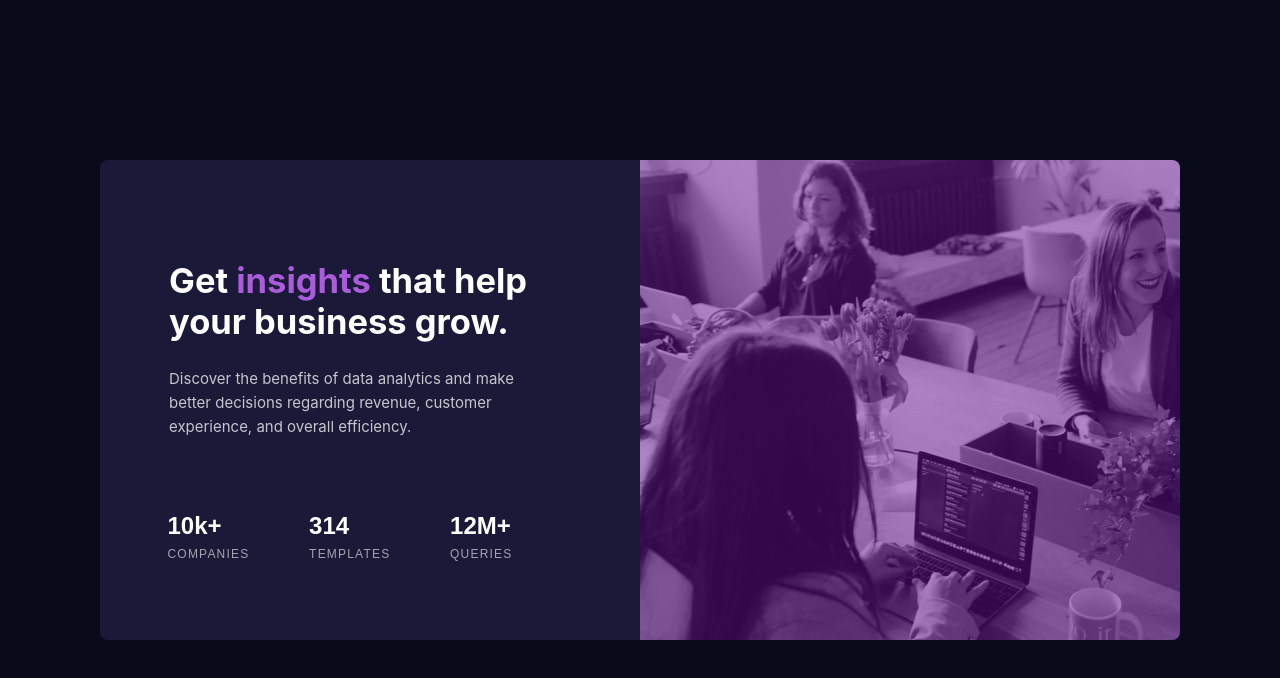
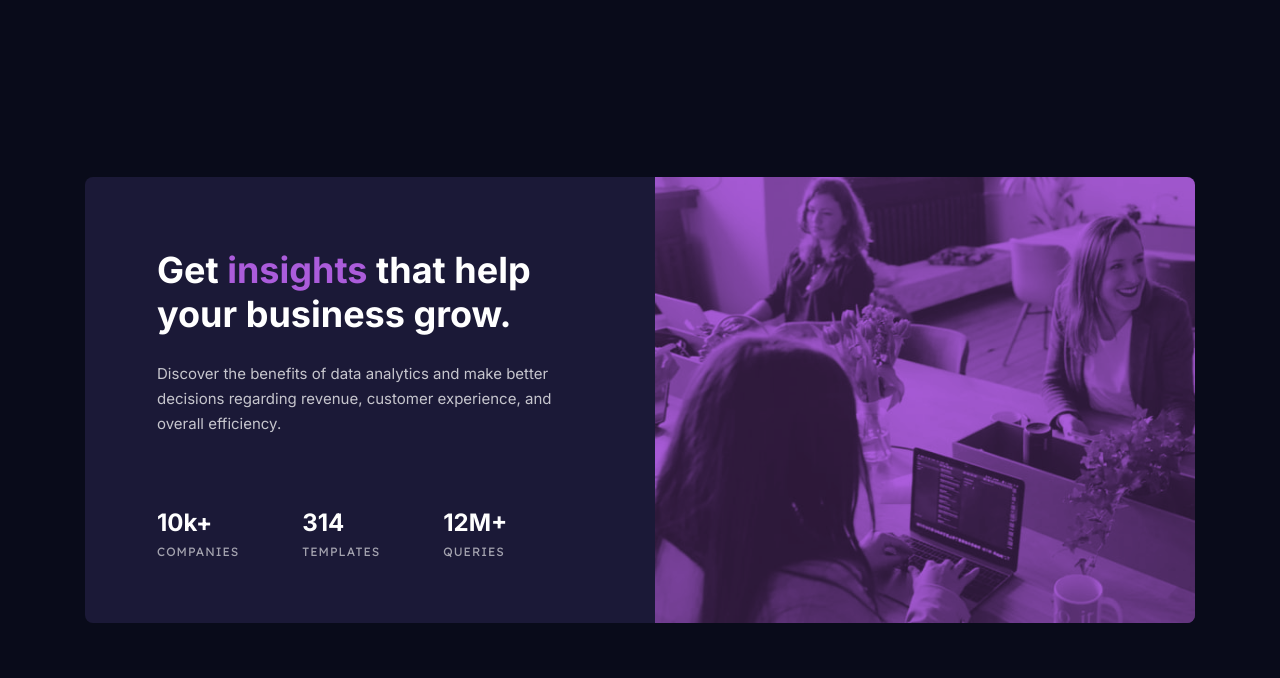
Before and after one commit to chillcodemao/1-stats-preview-card-component, a plain HTML site: page index.html in a window 1280 px wide. Drawn offline with Linux system fonts and the light colour scheme.

Commit message:
final commit

```diff
--- /dev/null
+++ b/css/helper.css
@@ -0,0 +1,51 @@
+:root {
+    font-size: 62.5%;
+}
+
+html {
+    font-family: 'Inter', sans-serif;
+}
+
+body {
+    background-color: hsla(233, 47%, 7%, 1);
+}
+
+.card-brief {
+    background-color: #1B1937;
+}
+
+h1 {
+    font-weight: 700;
+    font-size: 2.8rem;
+    line-height: 3.2rem;
+    color: #FFFFFF;
+}
+
+h1 span {
+    color: #AB5CDB;
+}
+
+.card-info p {
+    font-weight: 400;
+    font-size: 1.5rem;
+    line-height: 2.5rem;
+    color: #FFFFFF;
+    opacity: 0.75;
+}
+
+.stat-numbers {
+    font-weight: 700;
+    font-size: 2.4rem;
+    line-height: 2.9rem;
+    color: #FFFFFF;
+}
+
+.stat-description {
+    font-family: 'Lexend Deca', sans-serif;
+    font-weight: 400;
+    font-size: 1.2rem;
+    line-height: 2.5rem;
+    letter-spacing: 0.1rem;
+    color: #FFFFFF;
+    opacity: 0.6;
+}
--- /dev/null
+++ b/css/reset.css
@@ -0,0 +1,44 @@
+html, body, div, span, applet, object, iframe,
+h1, h2, h3, h4, h5, h6, p, blockquote, pre,
+a, abbr, acronym, address, big, cite, code,
+del, dfn, em, img, ins, kbd, q, s, samp,
+small, strike, strong, sub, sup, tt, var,
+b, u, i, center,
+dl, dt, dd, ol, ul, li,
+fieldset, form, label, legend,
+table, caption, tbody, tfoot, thead, tr, th, td,
+article, aside, canvas, details, embed,
+figure, figcaption, footer, header, hgroup,
+menu, nav, output, ruby, section, summary,
+time, mark, audio, video {
+	margin: 0;
+	padding: 0;
+	border: 0;
+	font-size: 100%;
+	font: inherit;
+	vertical-align: baseline;
+}
+/* HTML5 display-role reset for older browsers */
+article, aside, details, figcaption, figure,
+footer, header, hgroup, menu, nav, section {
+	display: block;
+}
+body {
+	line-height: 1;
+}
+ol, ul {
+	list-style: none;
+}
+blockquote, q {
+	quotes: none;
+}
+blockquote:before, blockquote:after,
+q:before, q:after {
+	content: '';
+	content: none;
+}
+table {
+	border-collapse: collapse;
+	border-spacing: 0;
+}
+/*reset css styles for multiple browsers - css reset tools online code*/
--- /dev/null
+++ b/css/styles.css
@@ -0,0 +1,113 @@
+body {
+    display: flex;
+    flex-direction: row;
+    justify-content: center;
+    align-items: center;
+    min-height: 100vh;
+}
+
+.main-card {
+    display: flex;
+    flex-direction: column;
+    justify-content: center;
+    align-items: center;
+    margin: 8.8rem 2.4rem;
+    border-radius: 0.8rem;
+    overflow: hidden;
+    max-width: 32.7rem;
+}
+
+.card-image-container {
+    max-height: 24rem;
+    background-color: #AB5CDB;
+}
+
+.card-image {
+    max-height: 24rem;
+    opacity: 0.75;
+    mix-blend-mode: multiply;
+}
+
+.card-brief {
+    padding: 4rem 3.2rem 3.2rem 3.2rem;
+    display: flex;
+    flex-direction: column;
+    justify-content: center;
+    align-items: center;
+    gap: 4rem;
+}
+
+.card-info {
+    display: flex;
+    flex-direction: column;
+    justify-content: center;
+    align-items: center;
+    text-align: center;
+    gap: 1.6rem;
+}
+
+.card-stats {
+    display: flex;
+    flex-direction: column;
+    justify-content: center;
+    align-items: center;
+    text-align: center;
+    gap: 2.4rem;
+}
+
+.stat {
+    display: flex;
+    flex-direction: column;
+    justify-content: center;
+    align-items: center;
+    text-align: center;
+    gap: 0.2rem;
+}
+
+@media (min-width: 1150px) {
+    .main-card {
+        flex-direction: row-reverse;
+        justify-content: center;
+        align-items: center;
+        max-width: 111rem;
+        max-height: 44.6rem;
+        margin: auto;
+    }
+
+    .card-image-container {
+        max-height: 44.6rem;
+        max-width: 54rem;
+    }
+
+    .card-image {
+        max-height: 44.6rem;
+    }
+
+    .card-brief {
+        max-width: 57rem;
+        padding: 7.1rem 9.5rem 5.9rem 7.2rem;
+        gap: 7.2rem;
+        align-items: flex-start;
+    }
+
+    .card-info {
+        text-align: left;
+        gap: 2.5rem;
+    }
+
+    h1 {
+        font-weight: 700;
+        font-size: 3.6rem;
+        line-height: 4.4rem;
+    }
+
+    .card-stats {
+        flex-direction: row;
+        justify-content: space-between;
+        gap: 6.3rem;
+    }
+
+    .stat {
+        align-items: flex-start;
+    }
+}
--- a/index.html
+++ b/index.html
@@ -5,41 +5,47 @@
     <meta charset="UTF-8">
     <meta http-equiv="X-UA-Compatible" content="IE=edge">
     <meta name="viewport" content="width=device-width, initial-scale=1.0">
-    <title>Stats preview card component</title>
+    <title>Frontendmentor | Stats Preview Card Component</title>
+    <link rel="stylesheet" href="./css/reset.css">
+    <link rel="stylesheet" href="./css/helper.css">
+    <link rel="stylesheet" href="./css/styles.css">
     <link rel="preconnect" href="https://fonts.googleapis.com">
     <link rel="preconnect" href="https://fonts.gstatic.com" crossorigin>
-    <link rel="stylesheet" type="text/css" href="styles.css">
+    <link href="https://fonts.googleapis.com/css2?family=Inter:wght@400;700&display=swap" rel="stylesheet">
+    <link rel="preconnect" href="https://fonts.googleapis.com">
+    <link rel="preconnect" href="https://fonts.gstatic.com" crossorigin>
+    <link href="https://fonts.googleapis.com/css2?family=Inter:wght@400;700&family=Lexend+Deca&display=swap"
+        rel="stylesheet">
+    <link rel="icon" type="image/png" sizes="32x32" href="./images/favicon-32x32.png">
 </head>
 
 <body>
-
-    <div class="card">
-        <div class="card-img">
-            <img src="img/image-header-mobile.jpg" alt="" class="stats-img">
+    <main class="main-card">
+        <div class="card-image-container">
+            <img src="../images/image-header-mobile.jpg" class="card-image" alt="card image">
         </div>
-        <div class="card-info">
-            <div class="card-paragraph">
+        <section class="card-brief">
+            <div class="card-info">
                 <h1>Get <span>insights</span> that help your business grow.</h1>
                 <p>Discover the benefits of data analytics and make better decisions regarding revenue, customer
                     experience, and overall efficiency.</p>
             </div>
             <div class="card-stats">
-                <ul>
-                    <li class="numbers">10k+</li>
-                    <li class="stats-heading">COMPANIES</li>
-                </ul>
-                <ul>
-                    <li class="numbers">314</li>
-                    <li class="stats-heading">TEMPLATES</li>
-                </ul>
-                <ul>
-                    <li class="numbers">12M+</li>
-                    <li class="stats-heading">QUERIES</li>
-                </ul>
+                <div class="companies-stat stat">
+                    <p class="stat-numbers">10k+</p>
+                    <p class="stat-description">COMPANIES</p>
+                </div>
+                <div class="templates-stat stat">
+                    <p class="stat-numbers">314</p>
+                    <p class="stat-description">TEMPLATES</p>
+                </div>
+                <div class="queries-stat stat">
+                    <p class="stat-numbers">12M+</p>
+                    <p class="stat-description">QUERIES</p>
+                </div>
             </div>
-        </div>
-    </div>
-
+        </section>
+    </main>
 </body>
 
 </html>
--- a/styles.css
+++ /dev/null
@@ -1,173 +0,0 @@
-html, body, div, span, applet, object, iframe,
-h1, h2, h3, h4, h5, h6, p, blockquote, pre,
-a, abbr, acronym, address, big, cite, code,
-del, dfn, em, img, ins, kbd, q, s, samp,
-small, strike, strong, sub, sup, tt, var,
-b, u, i, center,
-dl, dt, dd, ol, ul, li,
-fieldset, form, label, legend,
-table, caption, tbody, tfoot, thead, tr, th, td,
-article, aside, canvas, details, embed,
-figure, figcaption, footer, header, hgroup,
-menu, nav, output, ruby, section, summary,
-time, mark, audio, video {
-	margin: 0;
-	padding: 0;
-	border: 0;
-	font-size: 100%;
-	font: inherit;
-	vertical-align: baseline;
-}
-/* HTML5 display-role reset for older browsers */
-article, aside, details, figcaption, figure,
-footer, header, hgroup, menu, nav, section {
-	display: block;
-}
-body {
-	line-height: 1;
-}
-ol, ul {
-	list-style: none;
-}
-blockquote, q {
-	quotes: none;
-}
-blockquote:before, blockquote:after,
-q:before, q:after {
-	content: '';
-	content: none;
-}
-table {
-	border-collapse: collapse;
-	border-spacing: 0;
-}
-/*reset css styles for multiple browsers - css reset tools online code*/
-
-body {
-	background-color: hsl(233, 47%, 7%);
-	display: flex;
-	justify-content: center;
-	align-items: center;
-	min-height: 100vh;
-}
-
-.card {
-	background-color: hsl(244, 38%, 16%);
-	display: flex;
-	align-items: center;
-	justify-content: center;
-	flex-direction: row-reverse;
-	box-sizing: border-box;
-	border-radius: 8px;
-	overflow: hidden;
-	max-width: 1080px;
-	font-size: 15px;
-}
-
-.card-img {
-	display: flex;
-	background-color: hsl(278, 83%, 32%);
-	max-width: 50%;
-}
-
-img {
-	opacity: 0.5;
-}
-
-.card-info {
-	display: flex;
-	flex-direction: column;
-	justify-content: space-around;
-	text-align: left;
-	box-sizing: border-box;
-}
-
-h1 {
-	color: hsl(0, 0%, 100%);
-	font-family: 'Inter', sans-serif;
-	font-weight: 700;
-	font-size: 2.3em;
-	padding: 1em 3em 0.5em 2em;
-	line-height: 1.2;
-}
-
-span {
-	color: hsl(277, 64%, 61%);
-}
-
-p {
-	color: hsla(0, 0%, 100%, 0.75);
-	font-family: 'Inter', sans-serif;
-	font-weight: 400;
-	padding: 0.5em 8em 2em 4.6em;
-	line-height: 1.6;
-}
-
-.card-stats {
-	display: flex;
-	flex-direction: row;
-	justify-content: space-between;
-	padding: 3em 8.5em 1em 4.5em;
-	font-family: 'Lexend+Deca', sans-serif;
-	box-sizing: border-box;
-}
-
-.numbers {
-	color: hsl(0, 0%, 100%);
-	font-weight: 700;
-	font-size: 1.6em;
-	padding-bottom: 0.4em;
-}
-
-.stats-heading {
-	color: hsla(0, 0%, 100%, 0.6);
-	font-weight: 400;
-	font-size: 0.8em;
-	letter-spacing: 0.1em;
-}
-
-@media (max-width: 375px) {
-	.card {
-		flex-direction: column;
-		justify-content: center;
-	}
-
-	.card-img {
-		max-width: 100%;
-	}
-
-	img {
-		max-width: 375px;
-		flex-wrap: wrap;
-	}
-
-	h1 {
-		padding: 1em 1em 0.5em 1em;
-		text-align: center;
-		font-size: 2.1em;
-	}
-
-
-	p {
-		font-size: 1em;
-		padding: 0.5em 3.5em 1em 3.5em;
-		text-align: center;
-	}
-
-	.card-stats {
-		flex-direction: column;
-		justify-content: center;
-		align-items: center;
-		padding: 0em 2em 2em 2em;
-	}
-
-	.numbers {
-		text-align: center;
-		padding-top: 1.5em;
-	}
-
-	.stats-heading {
-		text-align: center;
-	}
-
-}
```
Also changed, not shown: images/favicon-32x32.png (renamed from img/favicon-32x32.png), images/image-header-desktop.jpg (renamed from img/image-header-desktop.jpg), images/image-header-mobile.jpg (renamed from img/image-header-mobile.jpg), 3 other files.
